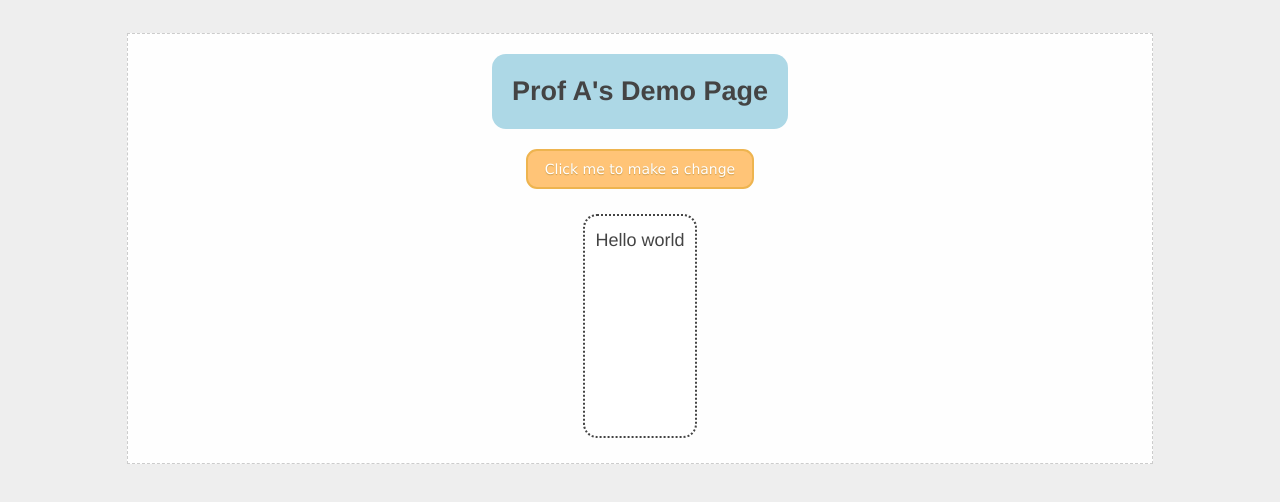
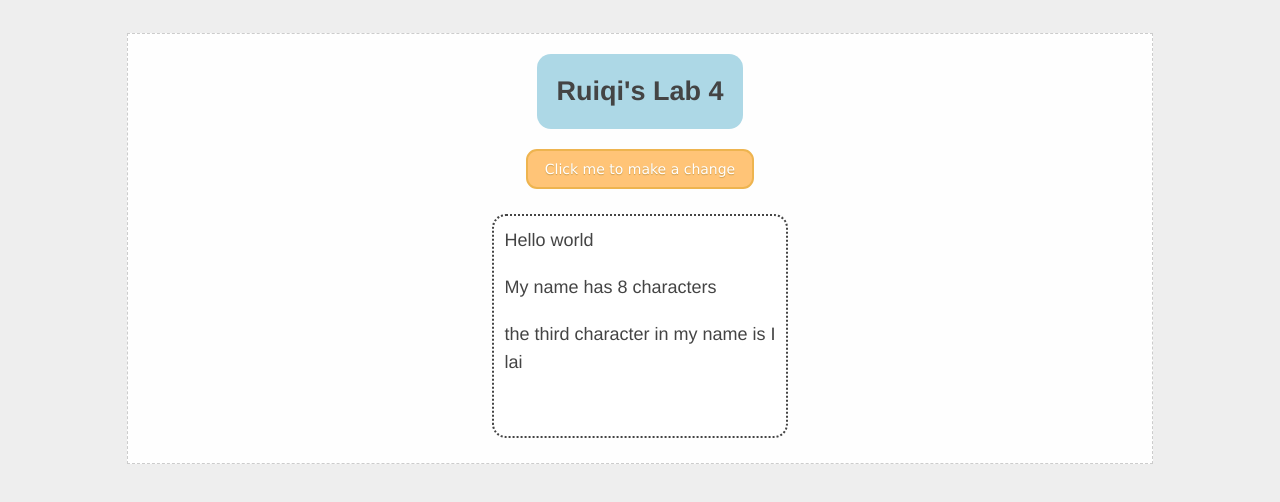
Before and after one commit to RuiqiLai0210/ruiqilai0210.github.io, a plain HTML site: page lab_4/index.html in a window 1280 px wide. Both pictures are taken after a click on the button "Click me to make a change". Drawn offline with Linux system fonts and the light colour scheme.

Commit message:
Update index.html

```diff
--- a/lab_4/index.html
+++ b/lab_4/index.html
@@ -1,14 +1,14 @@
 <!DOCTYPE html>
 <html lang="en">
   <head>
-    <title>Prof A's Demo Page</title>
+    <title>Ruiqi Lab 4</title>
     <link rel="stylesheet" type="text/css" href="./style.css" />
   </head>
 
   <body>
     <div class="container">
       <div class="wrapper">
-        <div class="top">Prof A's Demo Page</div>
+        <div class="top">Ruiqi's Lab 4</div>
         <button class="activate" onclick="clickMe()">
           Click me to make a change
         </button>
@@ -24,10 +24,31 @@
         <div class="footer"></div>
       </div>
     </div>
+
     <script>
+        var myname, firstname, lastname, length
+
+        myname = "Ruiqi lai"
+        firstname = myname.substring(0,5)
+        lastname = myname.substring(6,9)
+        length = firstname.length + lastname.length
+
+
       function clickMe() {
+
         const content = document.querySelector(".content");
         content.innerHTML = "Hello world";
+
+        const p1 = document.createElement("p");
+        p1.setAttribute("class","p1");
+        document.querySelector(".content").appendChild(p1);
+        const p2 = document.createElement("p");
+        p2.setAttribute("class","p2");
+        document.querySelector(".content").appendChild(p2);
+
+        p1.innerHTML = 'My name has ' + length + ' characters';
+        p2.innerHTML = "the third character in my name is " + myname.charAt(2).toLocaleUpperCase() + "<br/>" + lastname.slice(-3);
+
       }
     </script>
   </body>
```
